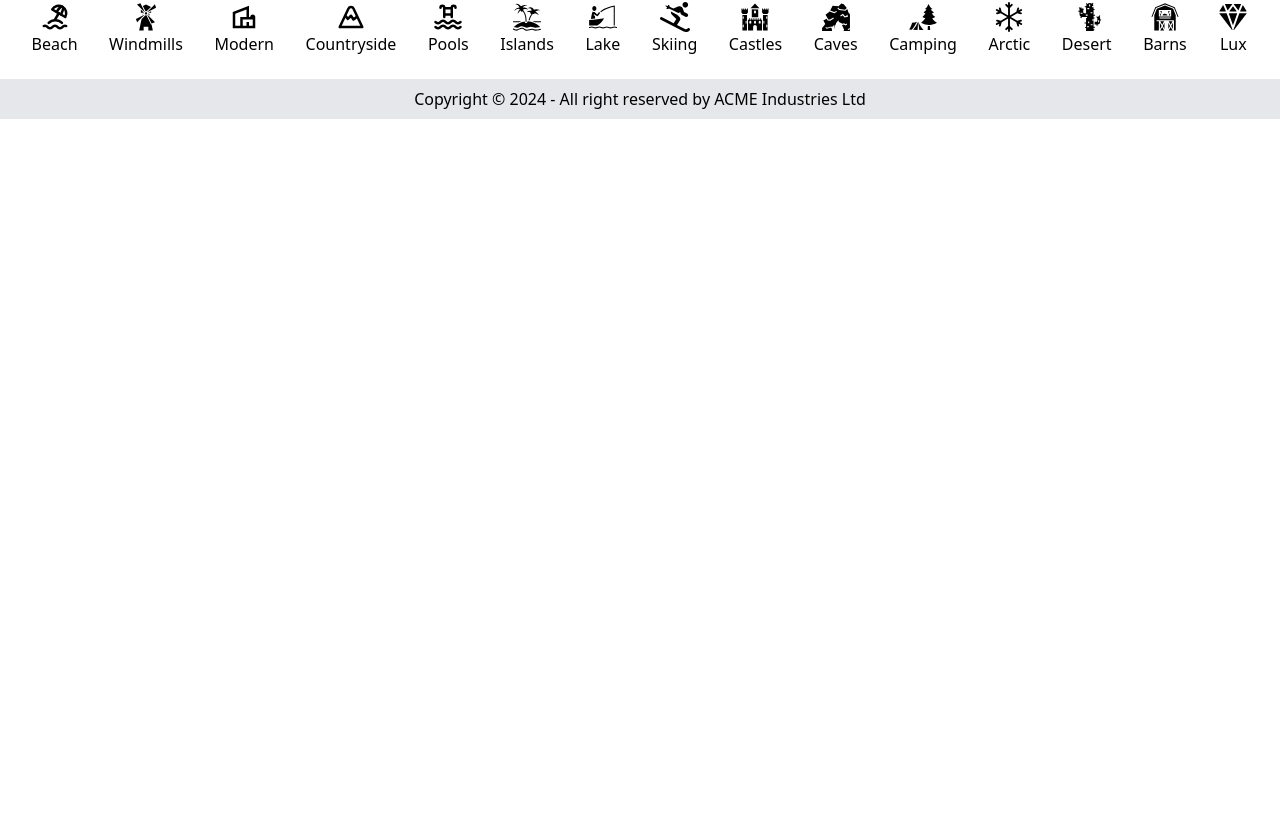
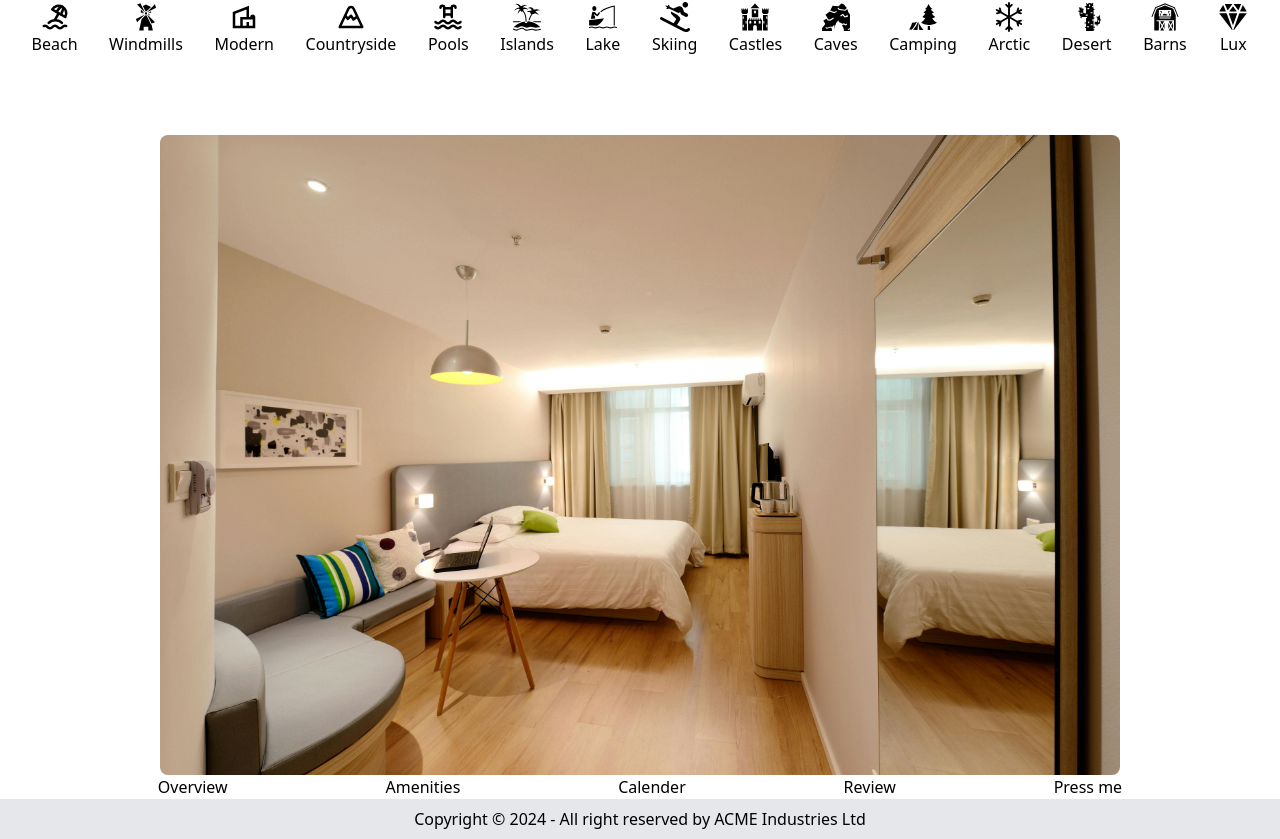
Before and after one commit to shrabanchakma/OneGoodStay, a React (Vite) app in the folder Client/Client/: page / in a window 1280 px wide. Shown: the part 871-1710 px from the top of the page. Before the commit the page ends 990 px from the top, so only its background shows below. Built offline with nearby package versions, Linux system fonts and the light colour scheme.

Commit message:
working on room details

```diff
--- a/Client/Client/package.json
+++ b/Client/Client/package.json
@@ -21,6 +21,7 @@
     "react-helmet-async": "^2.0.5",
     "react-icons": "^5.2.1",
     "react-router-dom": "^6.23.0",
+    "react-router-hash-link": "^2.4.3",
     "sort-by": "^1.2.0"
   },
   "devDependencies": {
--- a/Client/Client/src/Pages/Home/Home.jsx
+++ b/Client/Client/src/Pages/Home/Home.jsx
@@ -3,6 +3,7 @@ import Categories from "../../components/Categories/Categories";
 import RecentSearch from "../../components/RecentSearch.jsx/RecentSearch";
 import RecentViews from "../../components/RecentViews/RecentViews";
 import SearchBar from "../../components/SearchBar/SearchBar";
+import Rooms from "../../components/Rooms/Rooms";
 
 const Home = () => {
   return (
@@ -15,6 +16,7 @@ const Home = () => {
         <RecentSearch />
         <RecentViews />
         <Categories />
+        <Rooms />
       </div>
     </>
   );
--- a/Client/Client/src/Router/router.jsx
+++ b/Client/Client/src/Router/router.jsx
@@ -1,6 +1,7 @@
 import { createBrowserRouter } from "react-router-dom";
 import MainLayout from "../Layout/MainLayout";
 import Home from "../Pages/Home/Home";
+import RoomDetail from "../components/Rooms/RoomDetail";
 const router = createBrowserRouter([
   {
     path: "/",
@@ -10,6 +11,10 @@ const router = createBrowserRouter([
         path: "/",
         element: <Home />,
       },
+      {
+        path: "room-details",
+        element: <RoomDetail />,
+      },
     ],
   },
 ]);
--- a/Client/Client/src/components/Categories/Categories.jsx
+++ b/Client/Client/src/components/Categories/Categories.jsx
@@ -1,11 +1,11 @@
-import { useLocation, useNavigate, useSearchParams } from "react-router-dom";
+import { useNavigate, useSearchParams } from "react-router-dom";
 import Heading from "../Shared/Heading.jsx";
 import { categories } from "./CategoriesData.js";
 import CategoryBox from "./CategoryBox.jsx";
 import queryString from "query-string";
 import { useEffect } from "react";
 const Categories = () => {
-  const [searchParams, setSearchParams] = useSearchParams();
+  const [searchParams] = useSearchParams();
   const navigate = useNavigate();
   const getCategory = (category) => {
     let currentQuery = {};
@@ -19,8 +19,8 @@ const Categories = () => {
     }
   };
   useEffect(() => {
-    console.log(searchParams.toString());
-  }, [searchParams]);
+    navigate("/");
+  }, []);
   return (
     <div>
       <Heading label="Categories" />
--- a/Client/Client/src/components/Categories/CategoryBox.jsx
+++ b/Client/Client/src/components/Categories/CategoryBox.jsx
@@ -1,9 +1,14 @@
 import PropTypes from "prop-types";
+import { useSearchParams } from "react-router-dom";
 const CategoryBox = ({ category, getCategory }) => {
+  const [params] = useSearchParams();
+  const paramCategory = params.get("category");
   return (
     <div
       onClick={() => getCategory(category.label)}
-      className="h-auto flex flex-col items-center hover:cursor-pointer border-b-4 border-transparent transition-color ease-out duration-150 hover:border-[#e41b43]"
+      className={`h-auto flex flex-col items-center hover:cursor-pointer border-b-4 border-transparent transition-color ease-out duration-150 hover:border-[#e41b43] ${
+        paramCategory === category.label && "border-[#e41b43]"
+      }`}
     >
       {<category.icon className="text-3xl" />}
       <p>{category.label}</p>
--- /dev/null
+++ b/Client/Client/src/components/Rooms/RoomDetail.jsx
@@ -0,0 +1,27 @@
+import Container from "../Shared/Container";
+import hotelImage from "../../assets/hotel-image-demo.jpg";
+import RoomSection from "./RoomSection";
+import { Button } from "@headlessui/react";
+const sections = ["Overview", "Amenities", "Calender", "Review"];
+const RoomDetail = () => {
+  return (
+    <Container>
+      {/* todo : dynamically add room infos */}
+      <div>
+        <img
+          src={hotelImage}
+          alt=""
+          className="w-3/4 mx-auto rounded-lg object-cover"
+        />
+        <div className="flex justify-evenly items-center">
+          {sections.map((section, idx) => (
+            <RoomSection key={idx} label={section} />
+          ))}
+          <Button>Press me</Button>
+        </div>
+      </div>
+    </Container>
+  );
+};
+
+export default RoomDetail;
--- /dev/null
+++ b/Client/Client/src/components/Rooms/RoomSection.jsx
@@ -0,0 +1,5 @@
+const RoomSection = ({ label }) => {
+  return <h1>{label}</h1>;
+};
+
+export default RoomSection;
--- /dev/null
+++ b/Client/Client/src/components/Rooms/Rooms.jsx
@@ -0,0 +1,11 @@
+import RoomDetail from "./RoomDetail";
+
+const Rooms = () => {
+  return (
+    <div>
+      <RoomDetail />
+    </div>
+  );
+};
+
+export default Rooms;
```
Also changed, not shown: Client/Client/src/assets/hotel-image-demo.jpg (added), 1 other file (tests, documents, lock files or other folders).
